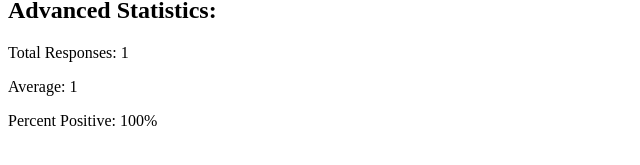
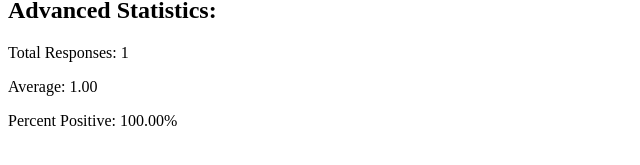
Before and after one commit to deviweik/full-stack-open, a React (Vite) app in the folder part1/unicafe/: page / in a window 1280 px wide. Both pictures are taken after a click on the button "good". Shown: the part 277-442 px from the top of the page, without its empty margins (0-640 px from the left). Built offline with nearby package versions, Linux system fonts and the light colour scheme.

Commit message:
Complete exercise 1.10

```diff
--- a/part1/unicafe/src/App.jsx
+++ b/part1/unicafe/src/App.jsx
@@ -3,6 +3,12 @@
 const Button = ({text, handleClick}) => {
   return (
     <button onClick={handleClick}>{text}</button>
+  )
+}
+
+const StatisticsLine = ({text, value}) => {
+  return (
+    <p>{text}: {value}</p>
   )
 }
 
@@ -21,13 +27,13 @@
   return (
     <>
       <h2>Statistics</h2>
-      <p>Good: {good}</p>
-      <p>Neutral: {neutral}</p>
-      <p>Bad: {bad}</p>
+      <StatisticsLine text="Good" value={good} />
+      <StatisticsLine text="Neutral" value={neutral} />
+      <StatisticsLine text="Bad" value={bad} />
       <h2>Advanced Statistics:</h2>
-      <p>Total Responses: {total}</p>
-      <p>Average: {average}</p>
-      <p>Percent Positive: {percentPositive}%</p>
+      <StatisticsLine text="Total Responses" value={total} />
+      <StatisticsLine text="Average" value={average.toFixed(2)} />
+      <StatisticsLine text="Percent Positive" value={`${percentPositive.toFixed(2)}%`} />
     </>
   )
 }
```
